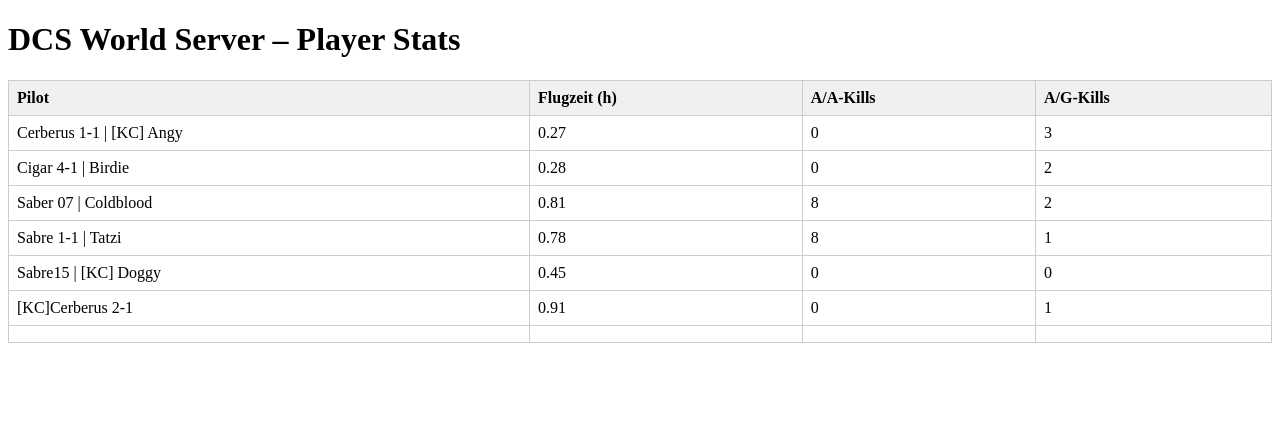
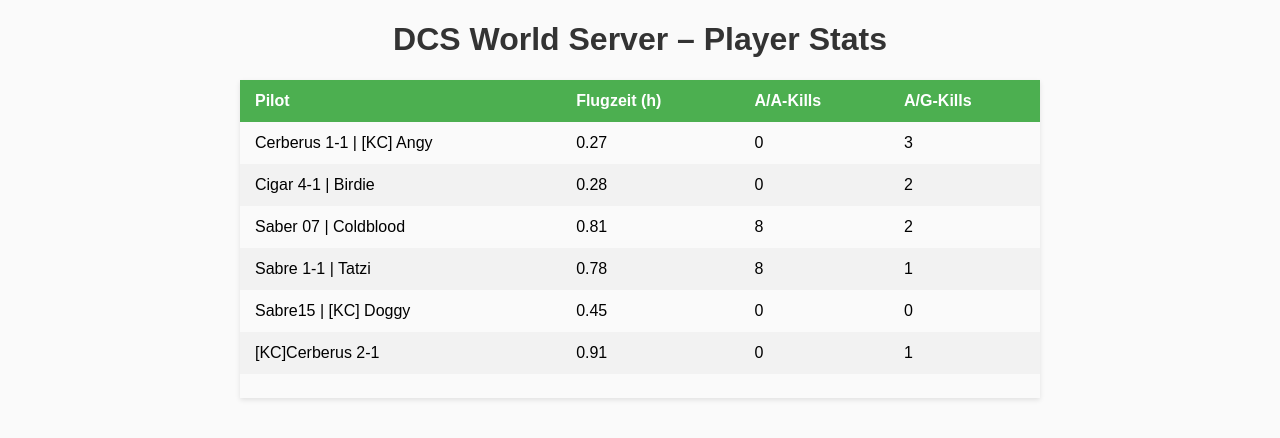
Before and after one commit to Ogeidkceurt/KCWebSta, a plain HTML site: page docs/index.html in a window 1280 px wide. Drawn offline with nearby package versions, Linux system fonts and the light colour scheme.

Commit message:
Update index.html

```diff
--- a/docs/index.html
+++ b/docs/index.html
@@ -4,9 +4,47 @@
   <meta charset="utf-8">
   <title>DCS-Stats</title>
   <style>
-    table { border-collapse: collapse; width: 100%; }
-    th, td { padding: 8px; border: 1px solid #ccc; text-align: left; }
-    th { background: #f0f0f0; }
+    /* Grundschrift */
+    body {
+      font-family: Arial, sans-serif;
+      background-color: #fafafa;
+      margin: 20px;
+    }
+
+    h1 {
+      color: #333;
+      text-align: center;
+    }
+
+    /* Tabelle */
+    table {
+      border-collapse: collapse;
+      width: 100%;
+      max-width: 800px;
+      margin: 20px auto;
+      box-shadow: 0 2px 5px rgba(0,0,0,0.1);
+    }
+
+    th, td {
+      padding: 12px 15px;
+      text-align: left;
+    }
+
+    /* Header-Farbe */
+    th {
+      background-color: #4CAF50;
+      color: white;
+    }
+
+    /* Zebra-Effekt */
+    tr:nth-child(even) {
+      background-color: #f2f2f2;
+    }
+
+    /* Hover-Effekt */
+    tr:hover {
+      background-color: #ddd;
+    }
   </style>
 </head>
 <body>
@@ -23,7 +61,7 @@
     <tbody></tbody>
   </table>
 
-  <!-- PapaParse fürs CSV-Parsing von CDN -->
+  <!-- PapaParse fürs CSV-Parsing -->
   <script src="https://cdn.jsdelivr.net/npm/papaparse@5.4.1/papaparse.min.js"></script>
   <script>
     Papa.parse('data/player_stats.csv', {
@@ -40,6 +78,9 @@
           });
           tbody.appendChild(tr);
         });
+      },
+      error: function(err) {
+        console.error('CSV-Fehler:', err);
       }
     });
   </script>
```
